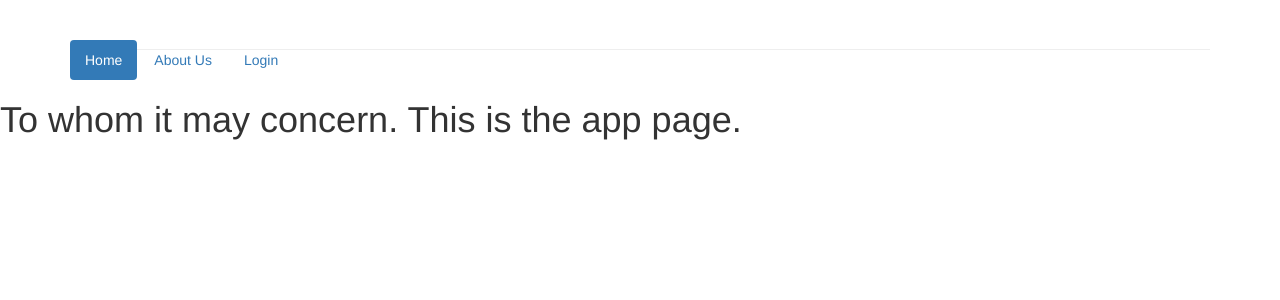
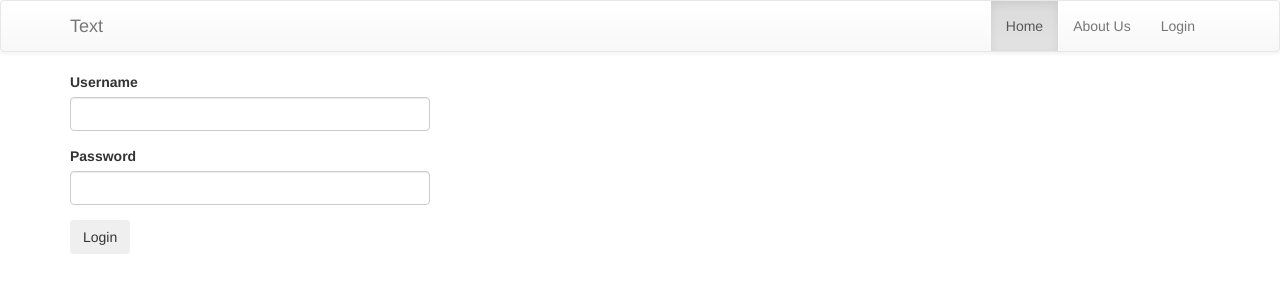
Before and after one commit to Bonanashelby/MoodBot, a Python web app: template mood_bot/mood_bot/templates/app.jinja2 in a window 1280 px wide. Shown: the top 300 px of the page. Run offline with Jinja, Linux system fonts and the light colour scheme; the template is opened without the code that fills it, so the values that code supplies are empty; some libraries are stand-ins or nearby versions.

Commit message:
Taking a break for a walk. Upon return, adding form to app page.

```diff
--- a/mood_bot/mood_bot/templates/app.jinja2
+++ b/mood_bot/mood_bot/templates/app.jinja2
@@ -1,6 +1,23 @@
 {% extends"layout.jinja2" %}
 {% block content %}
 
-    <h1>To whom it may concern. This is the app page.</h1>
+  <form method="POST">
+    <div class="row">
+        <div class="form-group col-xs-4">
+            <label for="username">Username</label>
+            <input type="text" class="form-control" name="username" id="username" required/>
+        </div>
+    </div>
+
+    <div class="row">
+        <div class="form-group col-xs-4">
+            <label for="passwor">Password</label>
+            <input type="password" class="form-control" name="password" pattern="[\w]+" required/>
+        </div>
+    </div>
+
+        <button type="submit" class="btn">Login</button>
+</form>
+
 
 {% endblock %}
--- a/mood_bot/mood_bot/templates/layout.jinja2
+++ b/mood_bot/mood_bot/templates/layout.jinja2
@@ -4,11 +4,15 @@
 
   <title></title>
 	<link rel="stylesheet" href="https://maxcdn.bootstrapcdn.com/bootstrap/3.3.7/css/bootstrap.min.css" integrity="sha384-BVYiiSIFeK1dGmJRAkycuHAHRg32OmUcww7on3RYdg4Va+PmSTsz/K68vbdEjh4u" crossorigin="anonymous">
+	<link rel="stylesheet" href="https://maxcdn.bootstrapcdn.com/bootstrap/3.3.7/css/bootstrap-theme.min.css" integrity="sha384-rHyoN1iRsVXV4nD0JutlnGaslCJuC7uwjduW9SVrLvRYooPp2bWYgmgJQIXwl/Sp" crossorigin="anonymous">
 </head>
 <body>
+
+	<div class="navbar navbar-default">
 		<div class="container">
-		<header class="page-header">
-		<ul class="nav nav-pills pull-left">
+			<a class="navbar-brand text-muted" href="#">Text</a>
+			<div class="collapse navbar-collapse">
+				<ul class="nav navbar-nav navbar-right">
 				  <li class="active"><a href="/">Home</a></li>
 				  <li><a href="/about">About Us</a></li>
 			      {% if request.authenticated_userid %}
@@ -17,10 +21,14 @@
 			      <li><a href="/login">Login</a></li>
 			      {% endif %}
 			    </ul>
-		</header>
 			</div>
+		</div>
+	</div>
+
+	<div class="container">
 	{% block content %}
 	{% endblock %}
+	</div>
 <script src="https://ajax.googleapis.com/ajax/libs/jquery/1.12.4/jquery.min.js"></script>
 <script src="https://maxcdn.bootstrapcdn.com/bootstrap/3.3.7/js/bootstrap.min.js" integrity="sha384-Tc5IQib027qvyjSMfHjOMaLkfuWVxZxUPnCJA7l2mCWNIpG9mGCD8wGNIcPD7Txa" crossorigin="anonymous"></script>
 
--- a/mood_bot/mood_bot/views/default.py
+++ b/mood_bot/mood_bot/views/default.py
@@ -52,4 +52,4 @@ def results_view(request):
 @view_config(route_name='about_view', renderer='../templates/about.jinja2')
 def about_view(request):
 
-    pass
+    return {'message': 'This is our about page. It will have information about us on it.'}
```
Also changed, not shown: mood_bot/mood_bot/templates/about.jinja2 (+17 -1 lines). Lines whose indentation alone changed are shown as unchanged.
